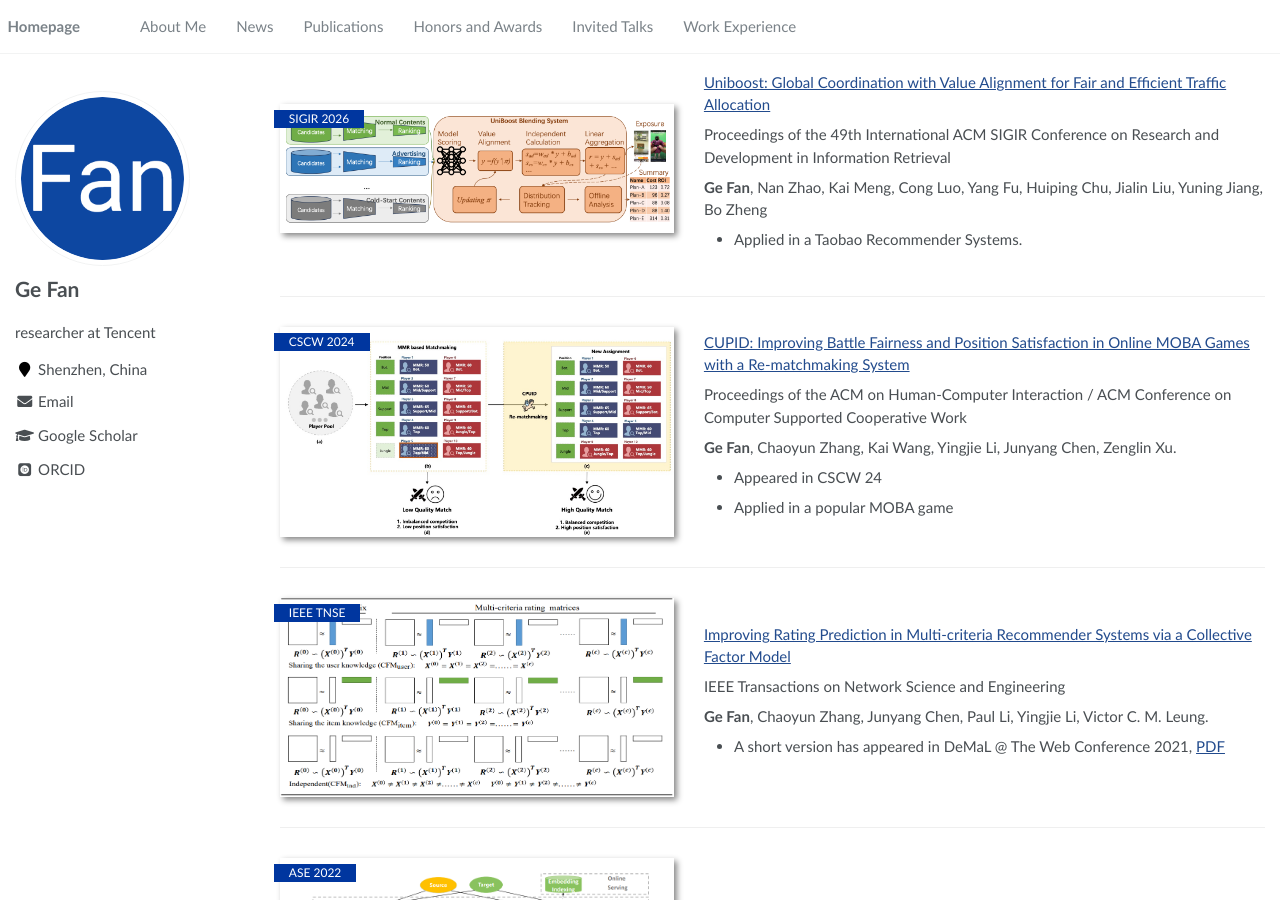
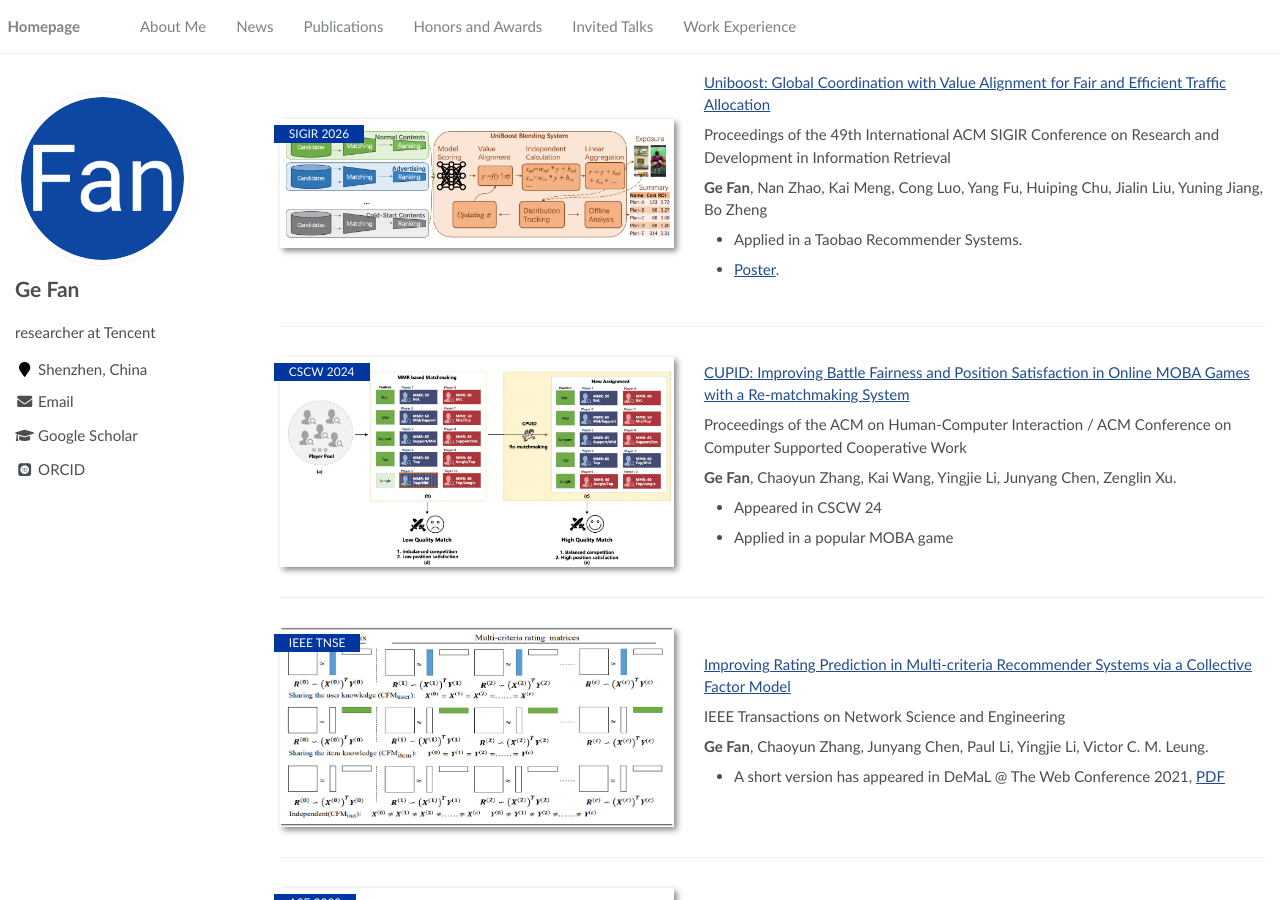
Before and after one commit to FanGhost/fanghost.github.io, a Jekyll site: the page built from _pages/about.md, in a window 1280 px wide and 900 px high, scrolled down 410 px. Built offline with Jekyll 4.4.1, drawn with Linux system fonts in a browser that asks for light colours; some web fonts are replaced.

Commit message:
Update about.md

```diff
--- a/_pages/about.md
+++ b/_pages/about.md
@@ -46,6 +46,7 @@
 
 **Ge Fan**, Nan Zhao, Kai Meng, Cong Luo, Yang Fu, Huiping Chu, Jialin Liu, Yuning Jiang, Bo Zheng
 - Applied in a Taobao Recommender Systems.
+- [Poster](http://fange.pro/files/uniboost-poster-A0.pdf).
 </div>
 </div>
 
```
